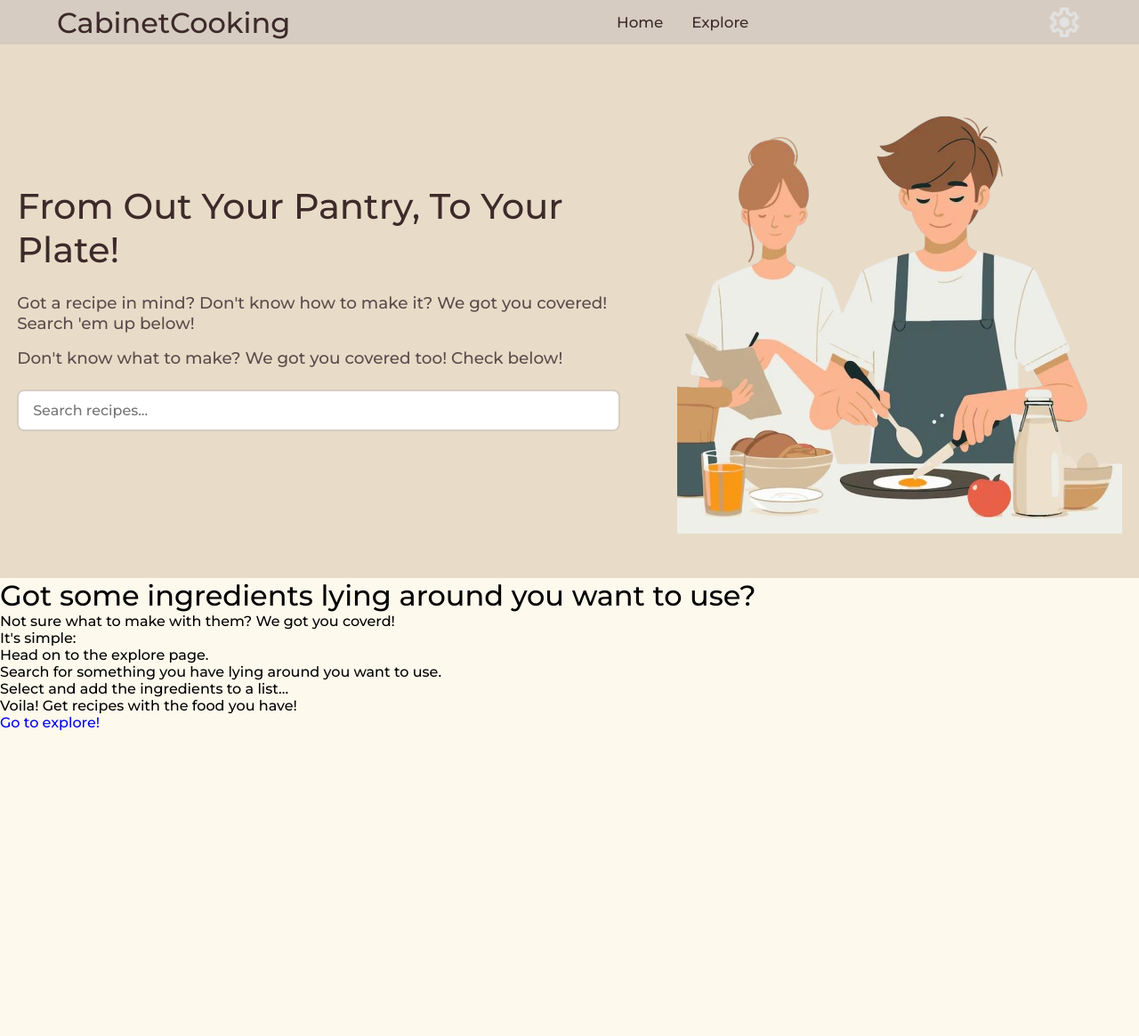
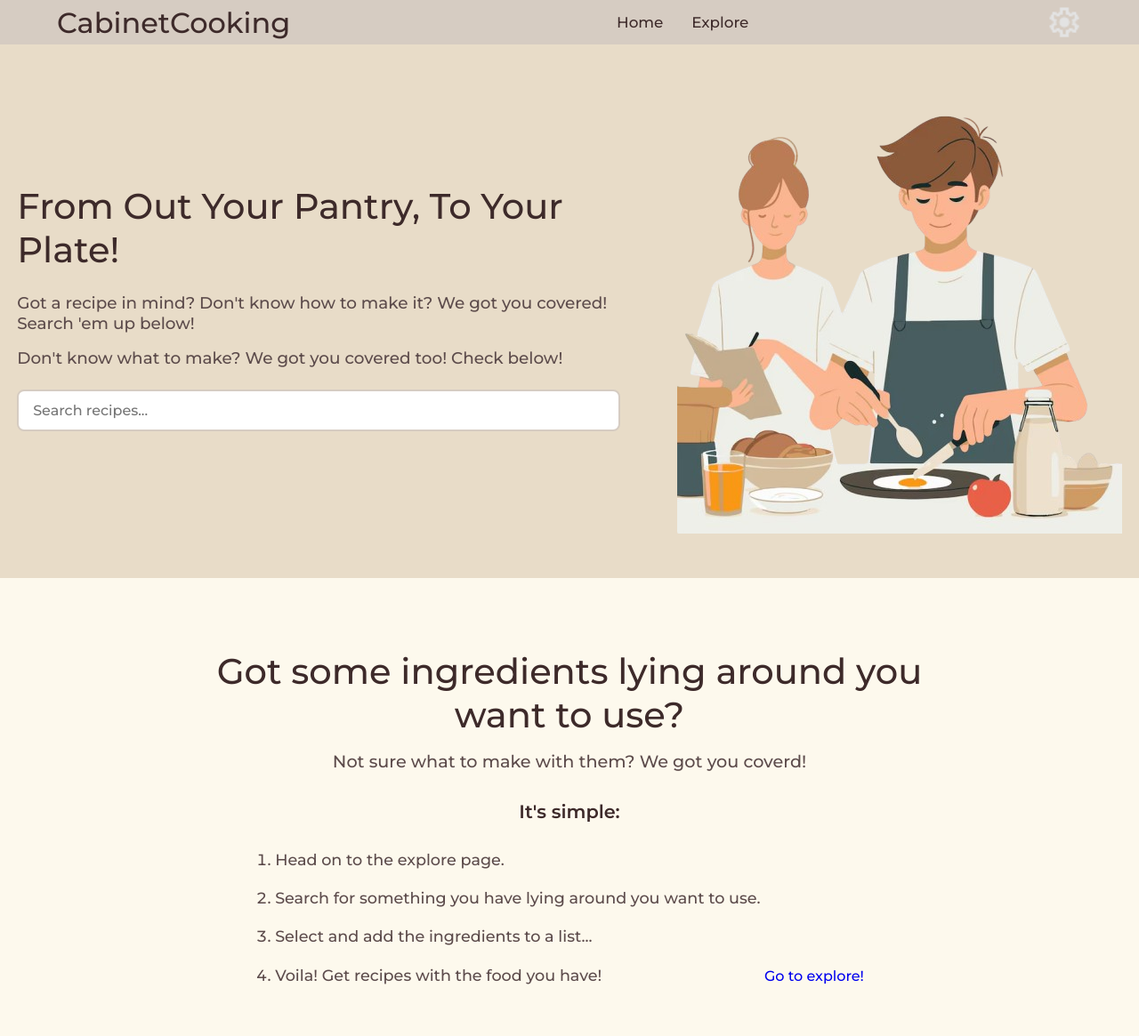
Before and after one commit to jtmastaman/CabinetCooking, a plain HTML site: page index.html in a window 1280 px wide. Shown: the top 1165 px of the page at 89% size. Before the commit the page ends 822 px from the top, so only its background shows below. Drawn offline with Linux system fonts and the light colour scheme; a web font is replaced by a local one.

Commit message:
small changes

```diff
--- a/index.html
+++ b/index.html
@@ -40,6 +40,7 @@
 			</div>
 		</section>
 
+		<section class="ingredients-section">
 			<div class="ingredients-page">
 				<div class="ingredients-content">
 					<h1>Got some ingredients lying around you want to use?</h1>
@@ -56,6 +57,13 @@
 					<a href="explore.html" class="explore-button">Go to explore!</a>
 				</div>
 			</div>
+		</section>
+
+		<footer class="footer">
+			<div class="footer-content">
+				<p>© 2025 CabinetCooking</p>
+			</div>
+		</footer>
 
     </body>
 </html>
--- a/style.css
+++ b/style.css
@@ -14,6 +14,9 @@ body {
 }
 
 nav {
+	position: sticky;
+	top: 0;
+	z-index: 1000;
 	width: 100%;
 	height: 50px;
 	padding: 1rem 5%;
@@ -109,3 +112,60 @@ nav {
     width: 100%;
     height: auto;
 }
+
+.ingredients-page {
+    width: 100%;
+    min-height: 70vh;
+    background-color: #FDF9ED;
+    padding: 5rem 5%;
+    display: flex;
+    justify-content: center;
+    align-items: center;
+}
+
+.ingredients-content {
+    max-width: 800px;
+    text-align: center;
+}
+
+.ingredients-content h1 {
+    font-size: 2.5rem;
+    color: #3D2A2A;
+    margin-bottom: 1rem;
+}
+
+.subtext {
+    font-size: 1.2rem;
+    color: #5C4B4B;
+    margin-bottom: 2rem;
+}
+
+.steps-title {
+    font-size: 1.3rem;
+    font-weight: 600;
+    color: #3D2A2A;
+    margin-bottom: 1.5rem;
+}
+
+.list {
+    text-align: left;
+    display: inline-block;
+    font-size: 1.1rem;
+    color: #5C4B4B;
+    line-height: 2;
+    margin-bottom: 2.5rem;
+}
+
+.list li {
+    margin-bottom: 0.5rem;
+}
+
+.explore-button {
+
+}
+
+.footer {
+	width: 100%;
+	height: 15vh;
+	background-color: #252525;
+}
```
Lines whose indentation alone changed are shown as unchanged.
